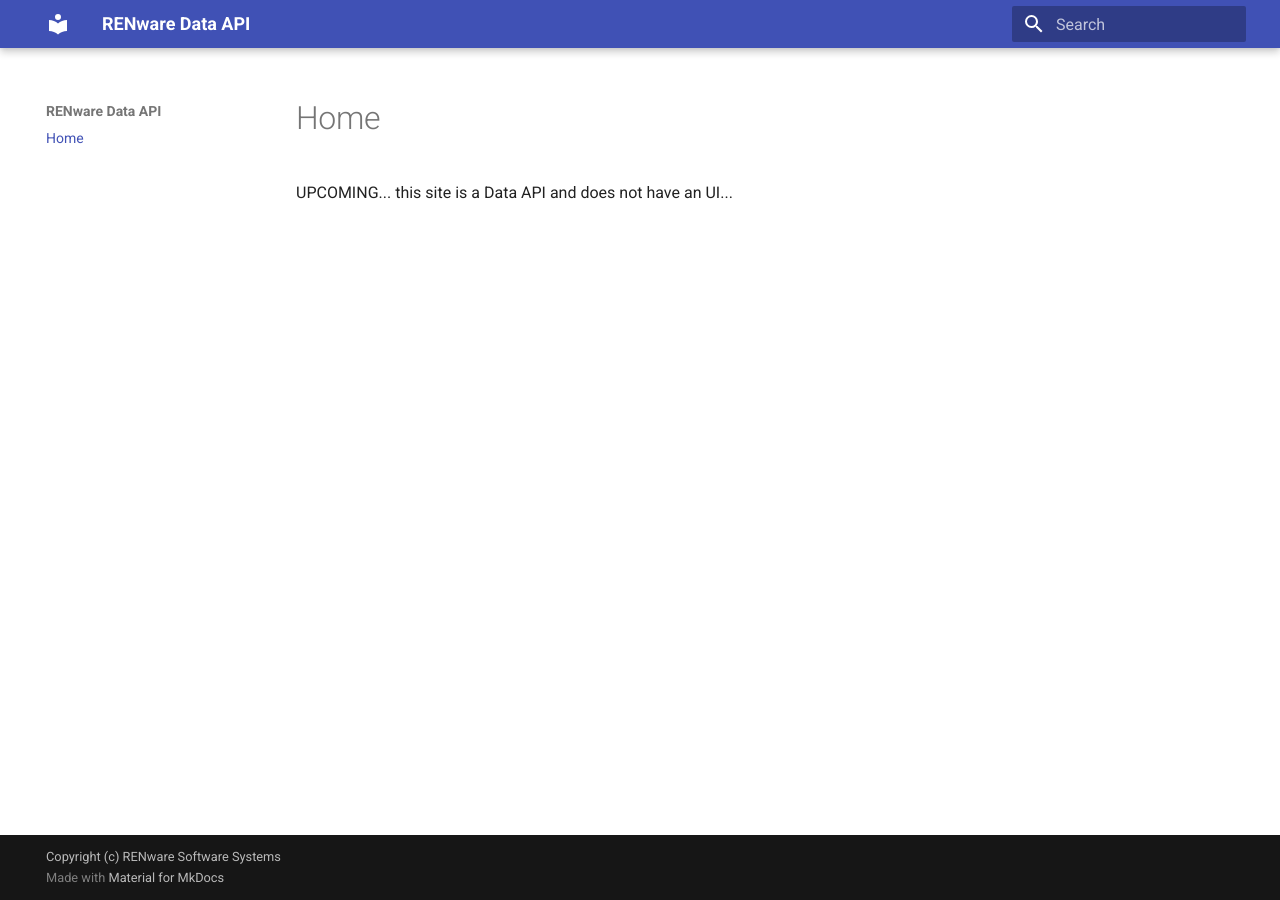
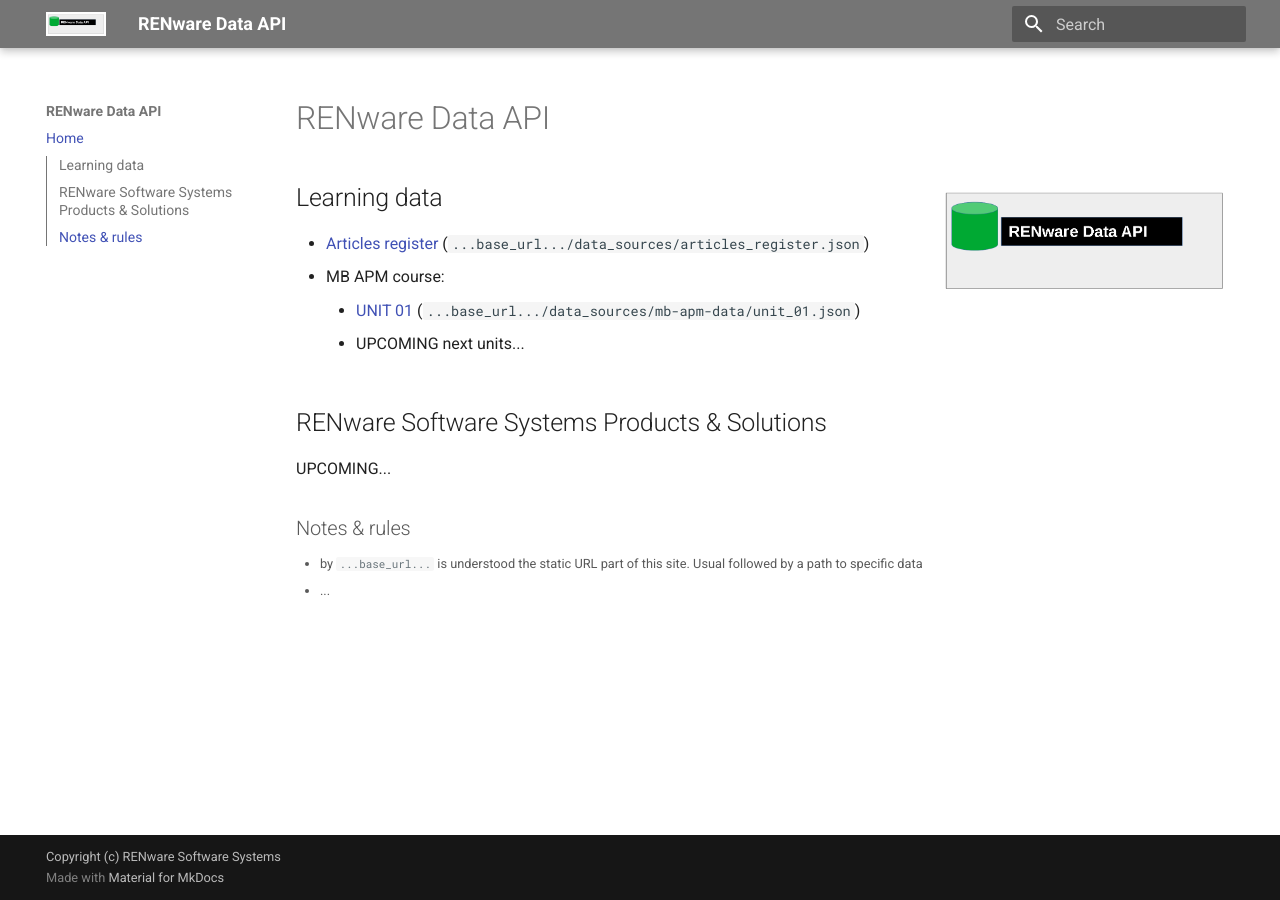
Before and after one commit to petre-renware/dataapi, an MkDocs documentation site: the page built from doc_src/index.md, in a window 1280 px wide. Built offline with MkDocs 1.6.1 and Material for MkDocs 9.7.7, drawn with Linux system fonts in a browser that asks for light colours.

Commit message:
230728piu_d, 230728piu_e

```diff
--- a/doc_src/index.md
+++ b/doc_src/index.md
@@ -1 +1,38 @@
-<p>UPCOMING... this site is a Data API and does not have an UI...</p>
+
+
+# RENware Data API
+
+
+
+
+
+
+![data_api_logo](pictures/dataAPI_logo.png){ width="300" align=right }
+
+
+## Learning data
+
+* [Articles register](data_sources/articles_register.json) (`...base_url.../data_sources/articles_register.json`)
+* MB APM course:
+    * [UNIT 01](data_sources/mb-apm-data/unit_01.json) (`...base_url.../data_sources/mb-apm-data/unit_01.json`)
+    * UPCOMING next units...
+
+
+
+
+## RENware Software Systems Products & Solutions
+
+UPCOMING...<!-- #TODO in progress -->
+
+
+
+
+
+<small markdown>
+
+## Notes & rules
+
+* by `...base_url...` is understood the static URL part of this site. Usual followed by a path to specific data
+* ...
+
+</small>
--- a/mkdocs.yml
+++ b/mkdocs.yml
@@ -44,8 +44,16 @@
 
 #NOTE provide material theme
 theme:
+    logo: pictures/dataAPI_logo.png
     name: material
-
+    palette:
+        primary: grey # see https://squidfunk.github.io/mkdocs-material/setup/changing-the-colors/ for other color options
+    features:
+        #- navigation.tabs #NOTE level 2 on left navigation side bar, level 1 on top navigation bar
+        #- navigation.tracking
+        #- navigation.tabs.sticky
+        #- navigation.path
+        - toc.integrate #NOTE integrate TOC in left navbar
 
 
 #NOTE directory where start to search or markdown sources
```
Also changed, not shown: CHANGELOG.md (+3 -1 lines), doc_src/wip_page.md (added, +8 -0 lines), doc_src/pictures/dataAPI_logo.png (added), doc_src/pictures/under_maintenance.png (added), 1 other file.
